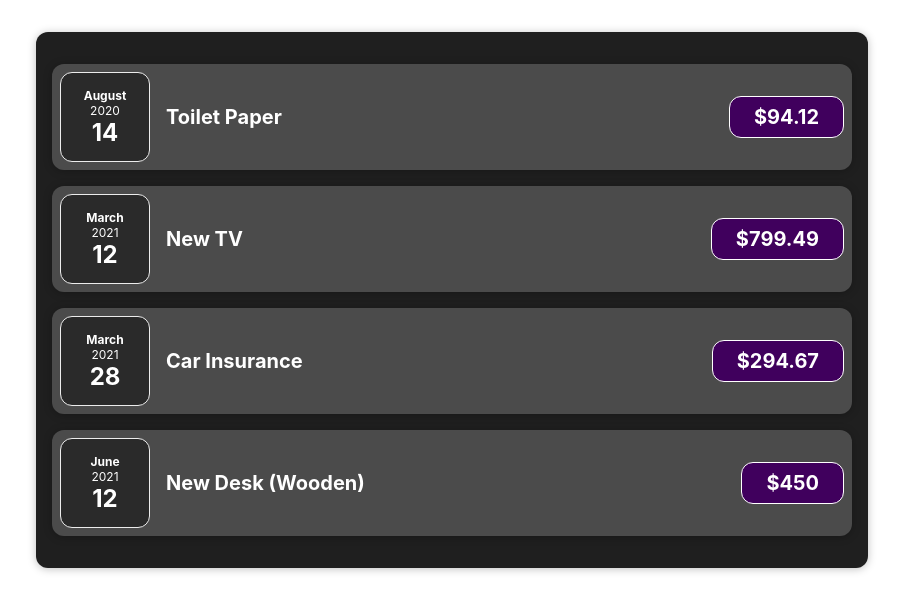
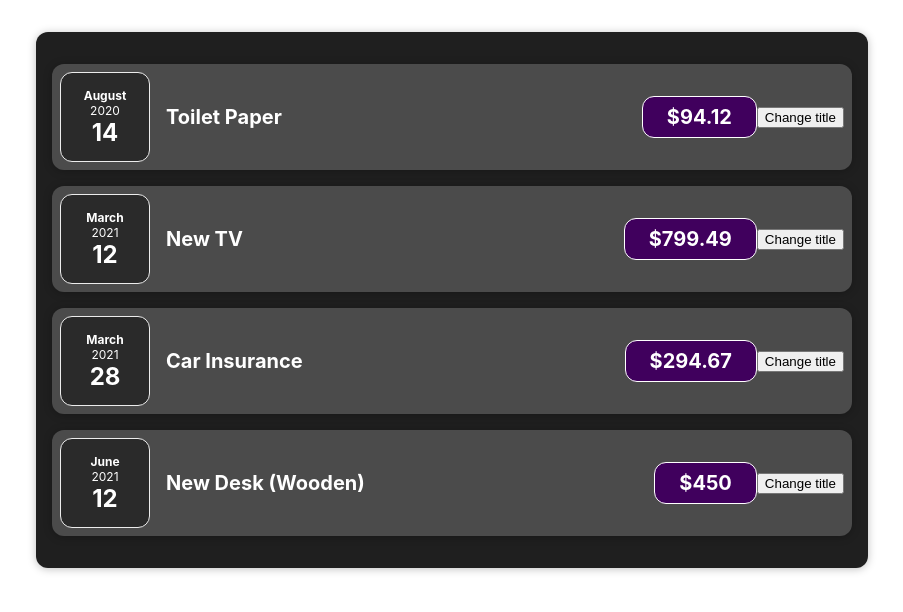
Before and after one commit to Danieldotcomcoder/react-guide, a React (Create React App) app: page / in a window 1280 px wide. Shown: the top 612 px of the page, without its empty margins (188-1091 px from the left). Built offline with nearby package versions, Linux system fonts and the light colour scheme.

Commit message:
Add button with handler

```diff
--- a/src/components/Expenses/ExpenseItem.js
+++ b/src/components/Expenses/ExpenseItem.js
@@ -4,6 +4,10 @@ import ExpenseDate from './ExpenseDate';
 import Card from '../UI/Card';
 
 const ExpenseItem = (props) => {
+
+  const clickHandler = () => {
+    console.log('Clicked');
+  }
   return (
     <Card className="expense-item">
       <ExpenseDate date={props.date} />
@@ -11,6 +15,7 @@ const ExpenseItem = (props) => {
         <h2>{props.title}</h2>
         <div className="expense-item__price">${props.amount}</div>
       </div>
+      <button onClick={clickHandler}> Change title</button>
     </Card>
   );
 };
```
